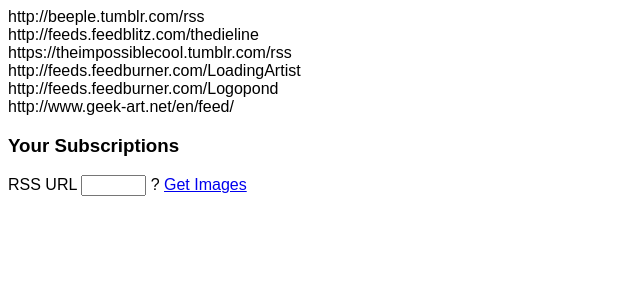
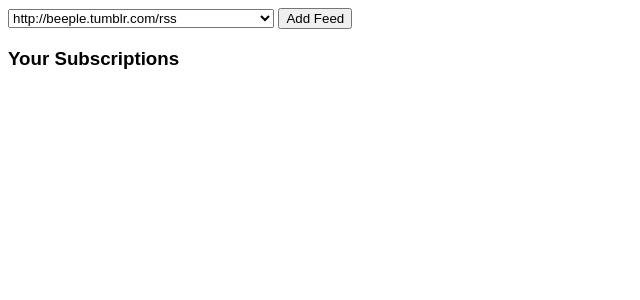
Before and after one commit to grahampaterson/image-rss, a Flask app: page / in a window 1280 px wide. Shown: the top 300 px of the page, without its empty margins (0-640 px from the left). Run offline with Flask 2, Linux system fonts and the light colour scheme; data comes from the database, SQL or seed files in the repository; some libraries are stand-ins or nearby versions.

Commit message:
Added some css styling and a simple feed adding option for quick debuging

```diff
--- a/static/scripts.js
+++ b/static/scripts.js
@@ -4,7 +4,7 @@ $(document).ready(function() {
   $(function() {
     $('a#addfeed').bind('click', function() {
       $.getJSON($SCRIPT_ROOT + '/addfeed', {
-        url: $('input[name="url"]').val(),
+        url: $('#feeds').val(),
       }, function(data) {
         appendImages(data.images, removeSmall);
         addSub(data.sub);
@@ -13,7 +13,7 @@ $(document).ready(function() {
     });
   });
 
-  // fucntion to addsub to listing
+  // function to addsub to listing
   function addSub(sub) {
     console.log(sub);
     $newsub = $(`<p>${ sub.feedurl } <a href=# class=sub data-id=${ sub.subid } >[remove]</a></p>`)
@@ -84,6 +84,10 @@ $(document).ready(function() {
   // initialize isotope
   $('.grid').isotope({
     itemSelector: '.grid-item',
+    sortBy : 'random',
+    masonry: {
+      gutter: '.gutter-sizer'
+    }
   })
   $('.grid').imagesLoaded().progress(function() {
     $('.grid').isotope('layout');
--- a/static/style.css
+++ b/static/style.css
@@ -8,7 +8,8 @@ body { font-family: sans-serif; }
 /* ---- grid ---- */
 
 .grid {
-  background: #DDD;
+  background: #fafafa;
+  margin:1vw;
 }
 
 /* clear fix */
@@ -22,11 +23,18 @@ body { font-family: sans-serif; }
 
 .grid-sizer,
 .grid-item {
-  width: 25%;
+  width: 24%;
+}
+
+.gutter-sizer {
+  width: 1%;
 }
 
 .grid-item {
   float: left;
+  border-radius: 10px;
+  overflow: hidden;
+  margin-bottom: 1vw;
 }
 
 .grid-item img {
--- a/templates/index.html
+++ b/templates/index.html
@@ -1,16 +1,24 @@
 {% extends "layout.html" %}
 {% block body %}
-<!-- <form id="geturl" name="rssurl" method="get">
-  RSS URL
-  <input type="text" name="url">
-  <input type="submit" value="Submit">
-</form> -->
-http://beeple.tumblr.com/rss <br>
-http://feeds.feedblitz.com/thedieline <br>
-https://theimpossiblecool.tumblr.com/rss <br>
-http://feeds.feedburner.com/LoadingArtist <br>
-http://feeds.feedburner.com/Logopond <br>
-http://www.geek-art.net/en/feed/ <br>
+<!-- Testing dropdown -->
+<select id=feeds >
+  <option>http://beeple.tumblr.com/rss </option>
+  <option>http://feeds.feedblitz.com/thedieline </option>
+  <option>https://theimpossiblecool.tumblr.com/rss </option>
+  <option>http://feeds.feedburner.com/LoadingArtist </option>
+  <option>http://feeds.feedburner.com/Logopond </option>
+  <option>http://www.geek-art.net/en/feed/ </option>
+  <option>https://elentori-art.tumblr.com/rss</option>
+  <option>http://199hates.tumblr.com/rss</option>
+  <option>http://shitty-bastard.tumblr.com/rss</option>
+  <option>http://mrhipp.tumblr.com/rss</option>
+  <option>http://herecomestherain.tumblr.com/rss</option>
+  <option>http://yunta0722.tumblr.com/rss</option>
+  <option>http://lesstalkmoreillustration.com/rss</option>
+</select>
+<!-- <input id=feeds> -->
+<a href=# id=addfeed><button>Add Feed</button></a>
+
 <div id="sublist" >
   <h3>Your Subscriptions</h3>
   {% for sub in subs %}
@@ -18,12 +26,9 @@ http://www.geek-art.net/en/feed/ <br>
   {% endfor %}
 </div>
 
-RSS URL
-<input type=text size=5 name=url>
-<span id=result>?</span>
-<a href=# id=addfeed>Get Images</a>
 <div class="grid">
   <div class="grid-sizer"></div>
+  <div class="gutter-sizer"></div>
   {% for image in images %}
     <div class="grid-item" data-feedid={{ image.feed_id }} data-date={{ image.date }} >
       <a href={{ image.source }} >
```
